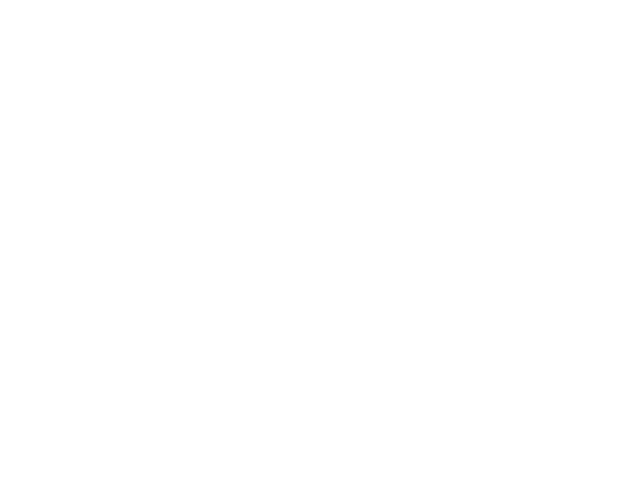
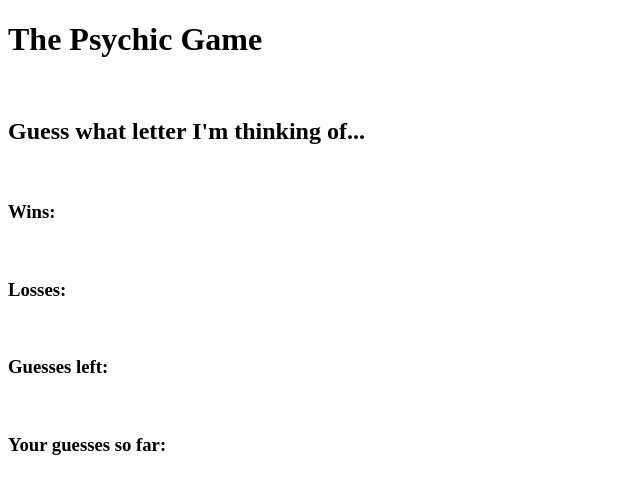
Before and after one commit to BMD-518/Psychic-Game, a plain HTML site: page index.html in a window 1280 px wide. Shown: the whole page, without its empty margins (0-640 px from the left). Drawn offline with Linux system fonts and the light colour scheme.

Commit message:
added text to index.html body

```diff
--- a/index.html
+++ b/index.html
@@ -9,6 +9,16 @@
     <link rel="stylesheet" href="assets/css/style.css">
 </head>
 <body>
-
+    <h1>The Psychic Game</h1>
+    <br>
+    <h2>Guess what letter I'm thinking of...</h2>
+    <br>
+    <h3>Wins: </h3>
+    <br>
+    <h3>Losses: </h3>
+    <br>
+    <h3>Guesses left: </h3>
+    <br>
+    <h3>Your guesses so far: </h3>
 </body>
 </html>
```
